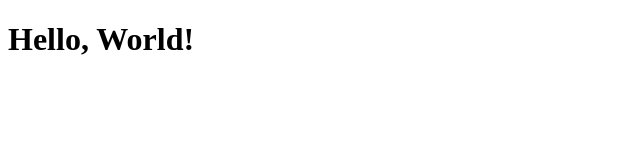
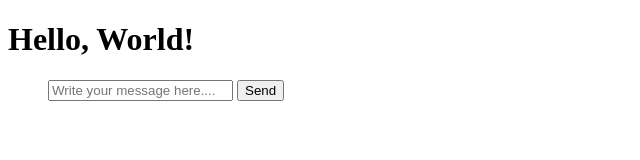
Before and after one commit to brianindy96/node-js, a website: page public/index.html in a window 1280 px wide. Shown: the whole page, without its empty margins (0-640 px from the left). Drawn offline with Linux system fonts and the light colour scheme.

Commit message:
basic HTML strcuture for form and input

```diff
--- a/public/index.html
+++ b/public/index.html
@@ -8,5 +8,11 @@
 </head>
 <body>
     <h1>Hello, World!</h1>
+    <ul id="messages">
+        <form action="" id="form">
+            <input type="text" placeholder="Write your message here...." autocomplete="off" id="input">
+            <button>Send</button>
+        </form>
+    </ul>
 </body>
 </html>
```
